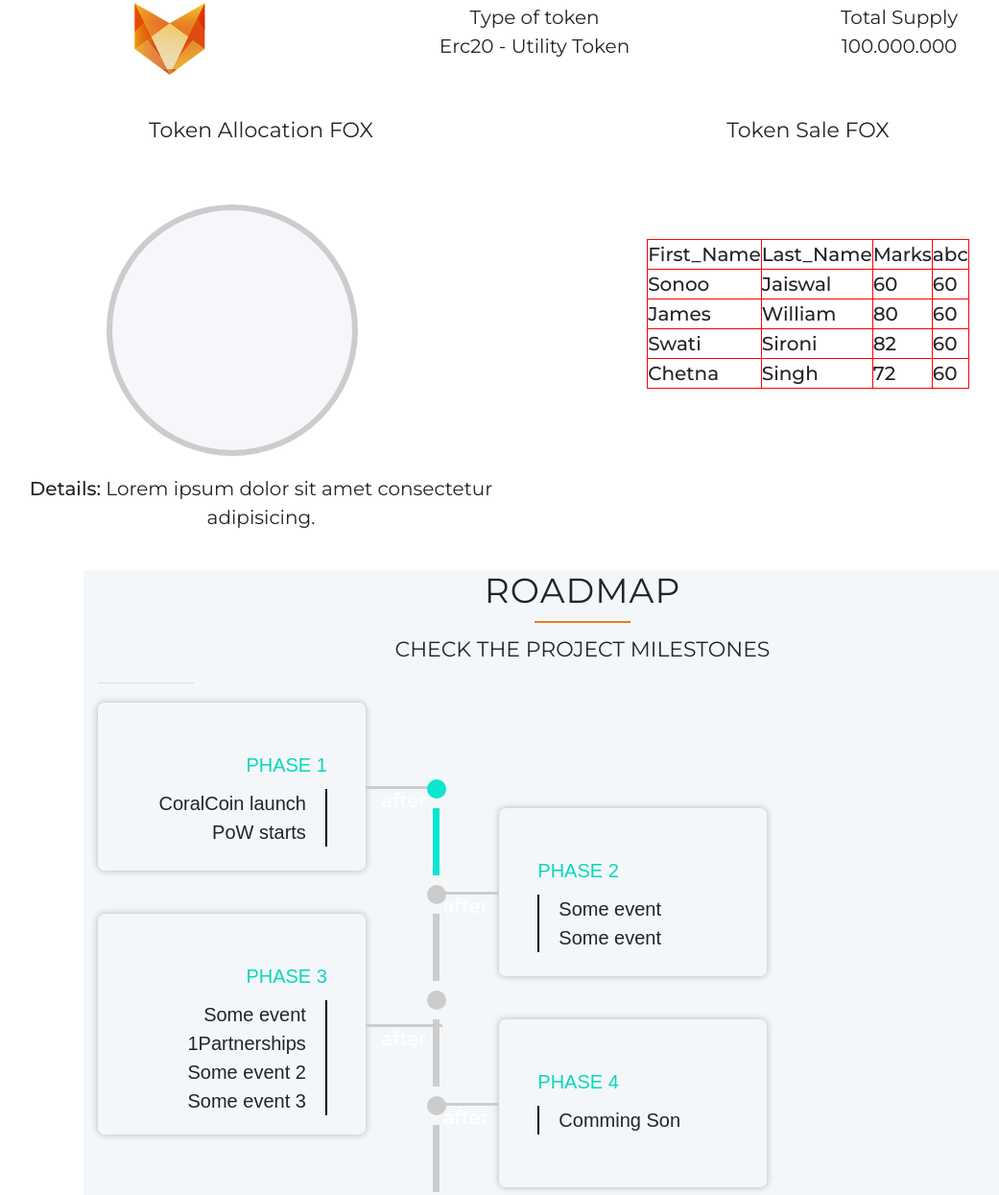
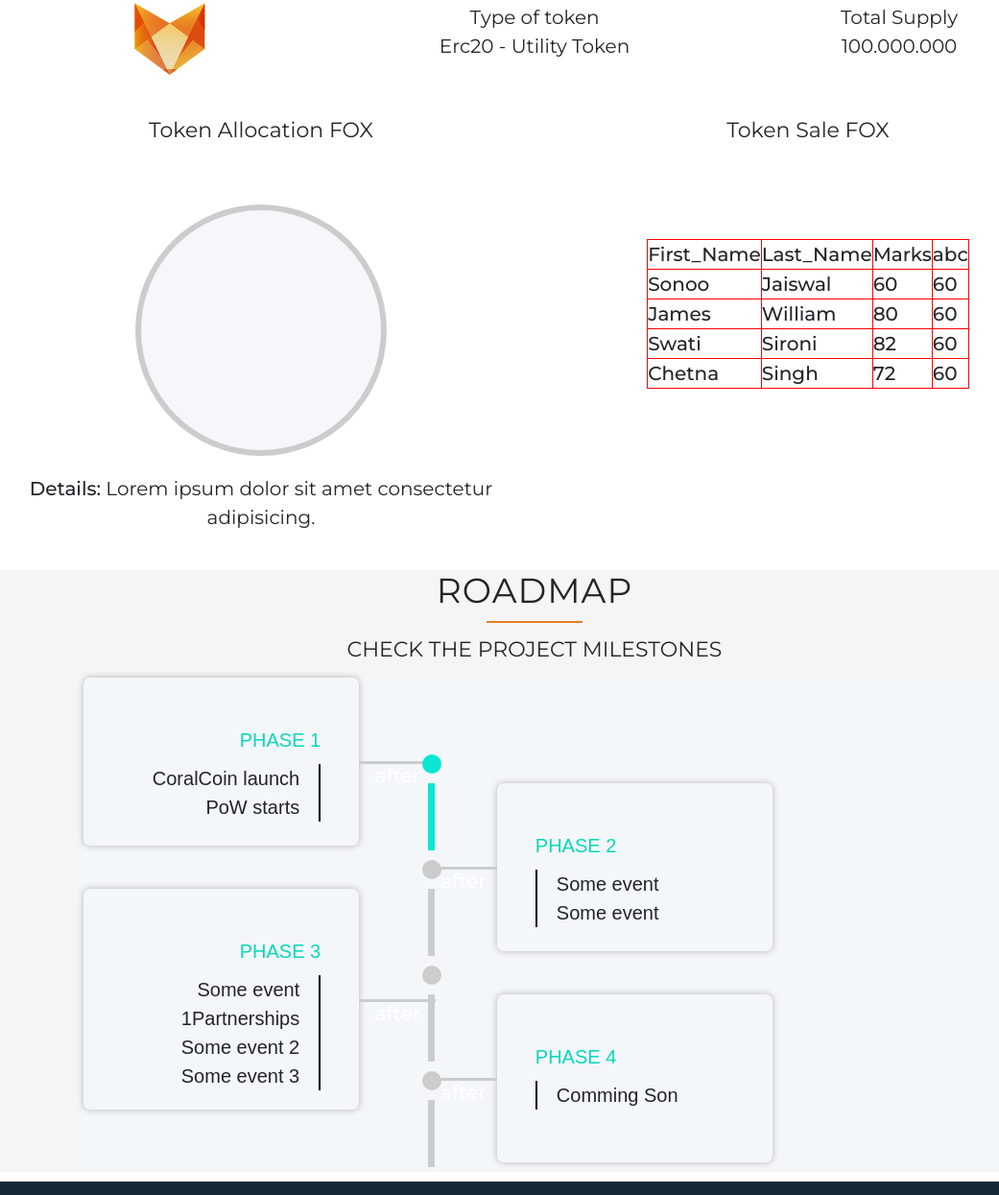
Before and after one commit to foxswap15/foxswap, a plain HTML site: page index.html in a window 1280 px wide. Shown: the part 1647-2892 px from the top of the page at 96% size, without its empty margins (83-1124 px from the left). Drawn offline with nearby package versions, Linux system fonts and the light colour scheme.

Commit message:
Update index.html

```diff
--- a/index.html
+++ b/index.html
@@ -271,9 +271,10 @@
                 <h3 style="margin-top: 40px">Token Allocation FOX</h3>
                 <br />
 
-                <div style="margin-left: 90px" class="column">
-                  <div class="donut-chart" data-donut-chart="1"></div>
+                <div  class="column">
+                  <div style="margin-left: auto !important; margin-right: auto !important;" class="donut-chart" data-donut-chart="1"></div>
                 </div>
+
                 <div class="details">
                   <p class="long-copy"> <b style="font-weight: 500;">Details:</b> Lorem ipsum dolor sit amet consectetur adipisicing.</p>
                 </div>
@@ -319,6 +320,9 @@
         </div>
       </section>
 
+      <div style="background-color: #f5f5f5;" class="r">
+        <h2 i18n="ROADMAP">ROADMAP</h2>
+         <h3 i18n="CHECK THE PROJECT MILESTONES">CHECK THE PROJECT MILESTONES</h3>
         <div class="row-ac rm">
           <div class="row">
             <div class="col-sm-12">
@@ -326,10 +330,7 @@
                 <div class="transition-gradient-after adjust-top"></div>
                 <div class="container">
                     <div class="dots-vert"></div>
-                  <div class="section-heading text-center">
-                      <h2 i18n="ROADMAP">ROADMAP</h2>
-                      <h3 i18n="CHECK THE PROJECT MILESTONES">CHECK THE PROJECT MILESTONES</h3>
-                      <hr width="100px"></hr>
+
                     </div>
                     <div class="row clearfix">
                         <div class="col-lg-10">
@@ -406,6 +407,7 @@
                 </div>
                 <!-- <img src="img/auctus-wm.png" class="auctus-wm"></div>  -->
               </section>
+            </div>
           </div>
         </div>
       </div>
```
Lines whose indentation alone changed are shown as unchanged.
